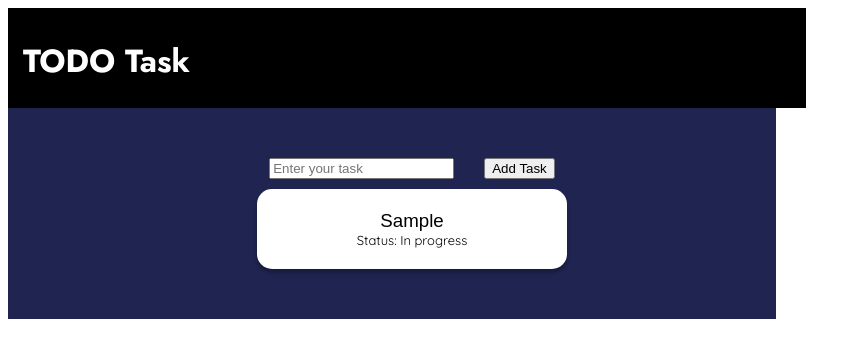
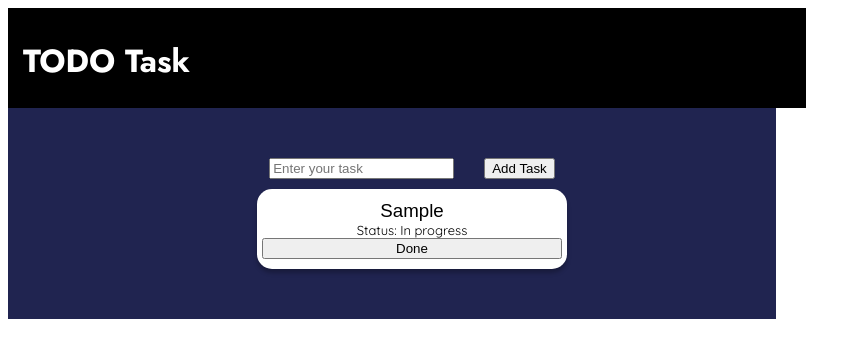
Before and after one commit to cypher2213/React_ToDO, a React (Vite) app: page / in a window 1280 px wide. Both pictures are taken after typing "Sample" into the empty fields and a click on the button "Add Task". Shown: the top 358 px of the page, without its empty margins (0-861 px from the left). Built offline with nearby package versions, Linux system fonts and the light colour scheme; a web font is replaced by a local one.

Commit message:
added basic logic for display done and undone

```diff
--- a/src/components/Body/Body.jsx
+++ b/src/components/Body/Body.jsx
@@ -20,6 +20,17 @@ const Body = () => {
     }])
   }
 
+ const taskDone = (id) => {
+  setTasks(prev =>
+    prev.map(task =>
+      task.id === id
+        ? { ...task, completed: !task.completed }
+        : task
+    )
+  )
+}
+
+
   useEffect(()=>{
     localStorage.setItem('task', JSON.stringify(tasks),[tasks])
   })
@@ -28,7 +39,8 @@ const Body = () => {
         <ul className={css.body_ul}>
             <CreateTaskBar addTask={taskAdd}/>
            {tasks.map(task=>(
-            <Task key={task.id} taskName={task.text} isCompleted={task.completed}/>
+            <Task key={task.id} taskName={task.text} isCompleted={task.completed}  taskDone={() => taskDone(task.id)}/>
+
            ))}
         </ul>
     </div>
--- a/src/components/Task/Task.jsx
+++ b/src/components/Task/Task.jsx
@@ -1,12 +1,13 @@
 import React from 'react'
 import css from '../Task/Task.module.css'
 
-const Task = ({taskName, isCompleted}) => {
+const Task = ({taskName, isCompleted, taskDone}) => {
   return (
     <>
     <li className={css.item_body}>
         <h3 className={css.task_title}>{taskName}</h3>
         <p className={css.task_completed}>Status: {isCompleted ? 'Completed' : 'In progress'}</p>
+        <button onClick={taskDone} type='button'>{isCompleted ? 'Undo' : 'Done'}</button>
     </li>
     </>
   )
```
